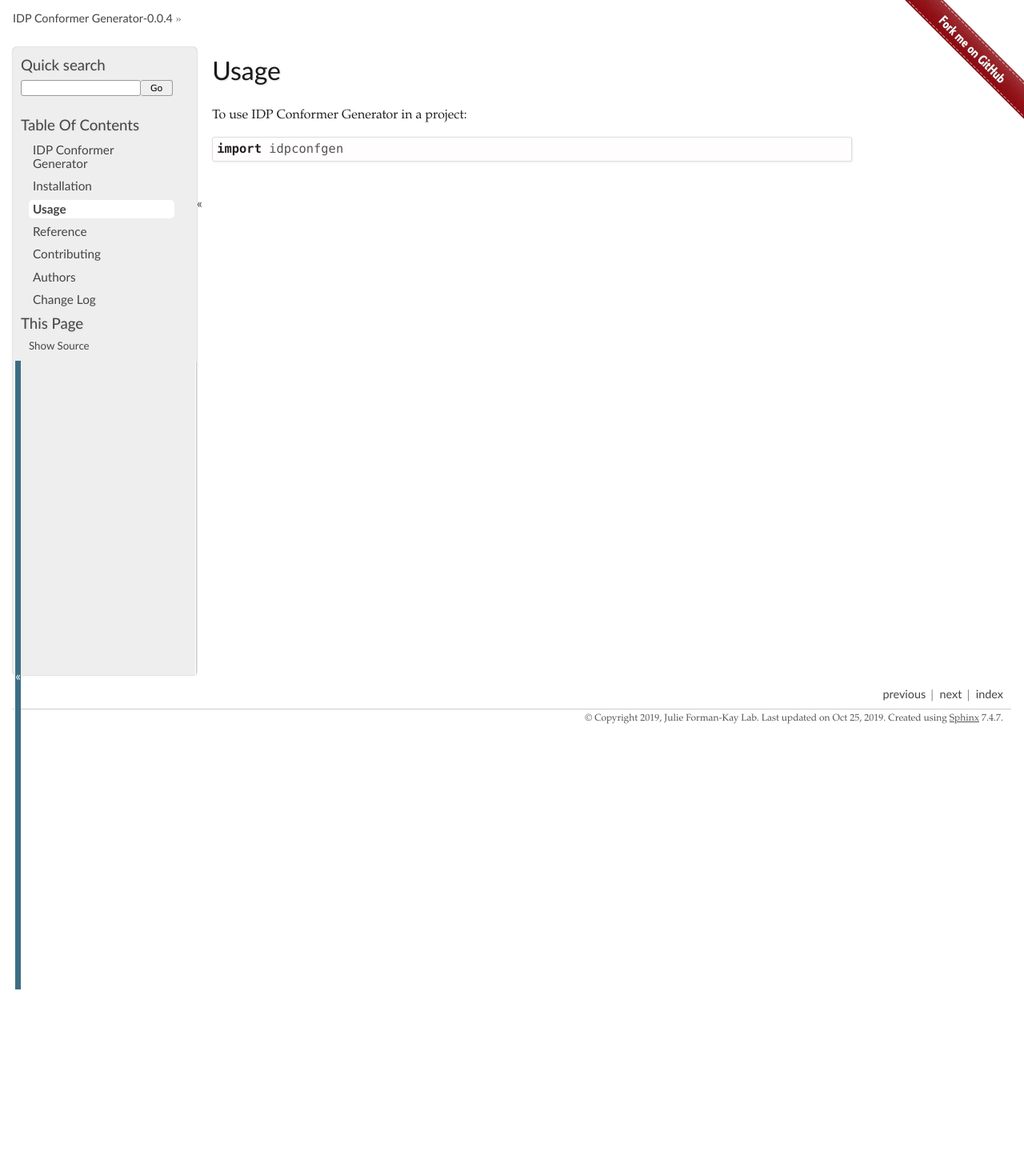
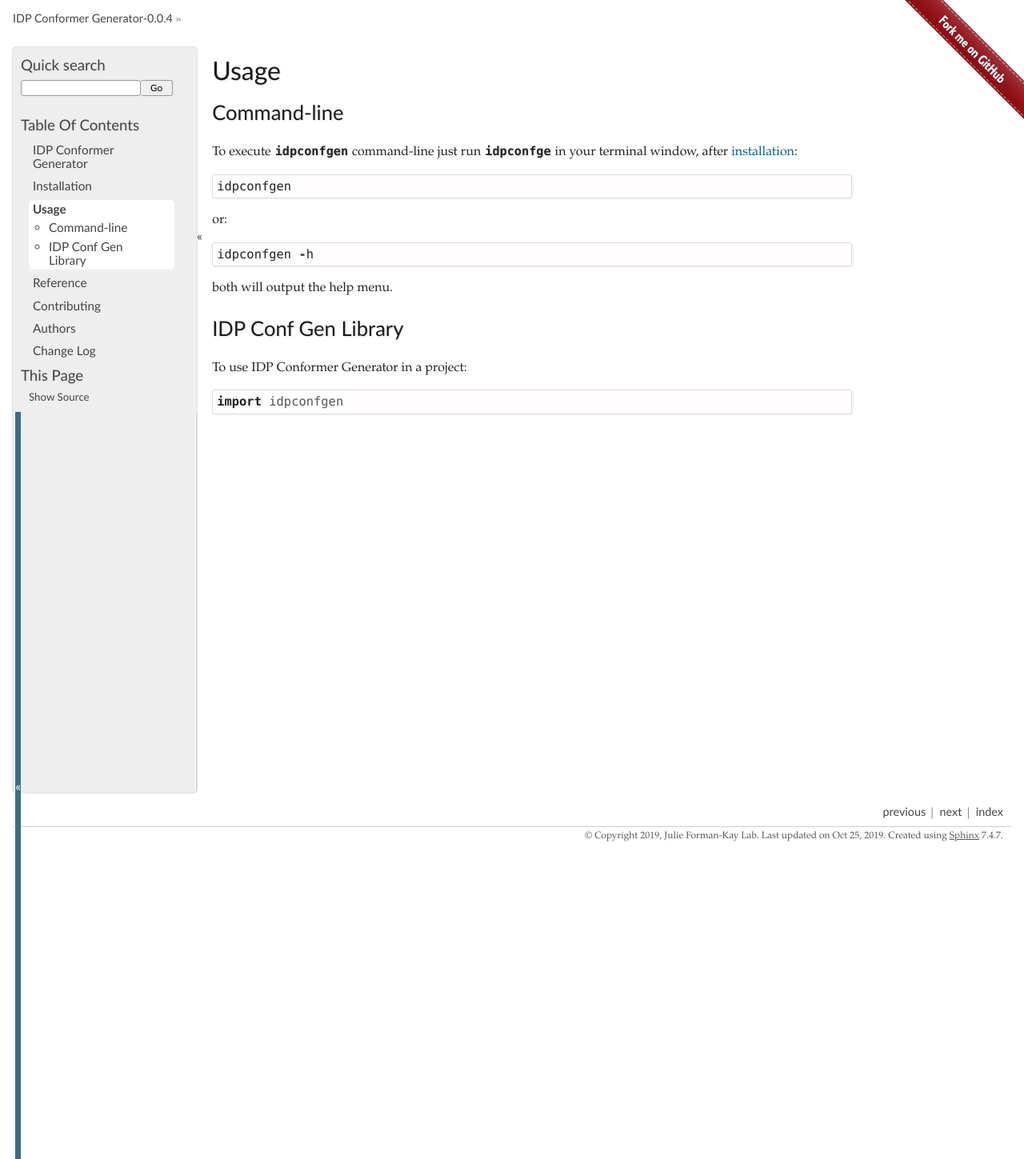
Before and after one commit to Oufan75/IDPConformerGenerator, a Sphinx documentation site: the page built from docs/usage.rst, in a window 1280 px wide. Shown: the whole page at 80% size. Built offline with Sphinx 7.4.7, drawn with Linux system fonts in a browser that asks for light colours; before the commit the page ends 1237 px from its top, so only the background shows below that.

Commit message:
some docs

```diff
--- /dev/null
+++ b/docs/reference/libmulticore.rst
@@ -0,0 +1,5 @@
+Lib Multicore
+=============
+
+.. automodule:: idpconfgen.libs.libmulticore
+    :members:
--- /dev/null
+++ b/docs/reference/libtimer.rst
@@ -0,0 +1,5 @@
+Lib Timer
+=========
+
+.. automodule:: idpconfgen.libs.libtimer
+    :members:
--- a/docs/usage.rst
+++ b/docs/usage.rst
@@ -2,6 +2,22 @@
 Usage
 =====
 
+Command-line
+------------
+
+To execute :code:`idpconfgen` command-line just run :code:`idpconfge` in your terminal window, after :ref:`installation <Installation>`::
+
+    idpconfgen
+
+or::
+
+    idpconfgen -h
+
+both will output the help menu.
+
+IDP Conf Gen Library
+--------------------
+
 To use IDP Conformer Generator in a project::
 
 	import idpconfgen
```
